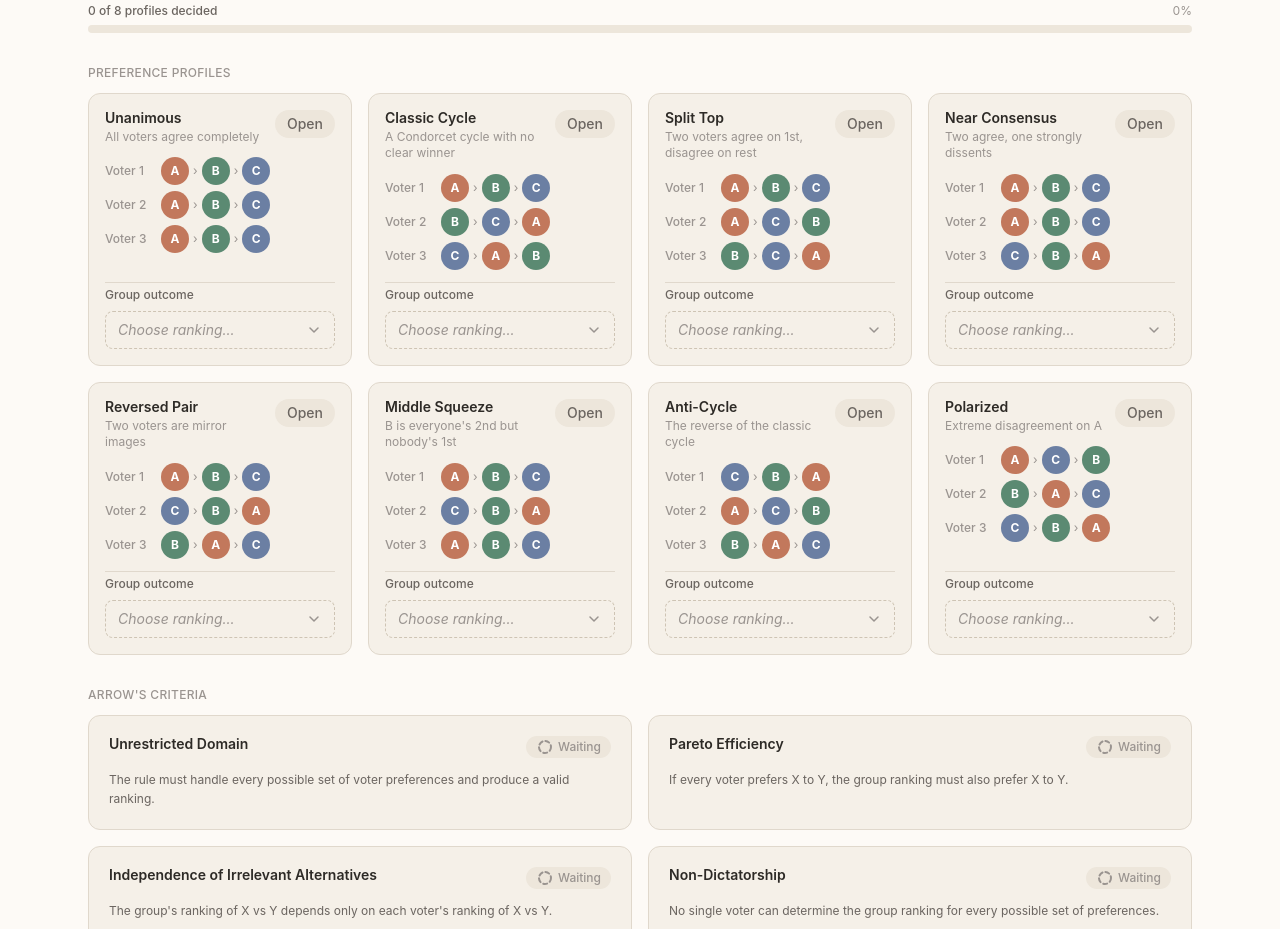
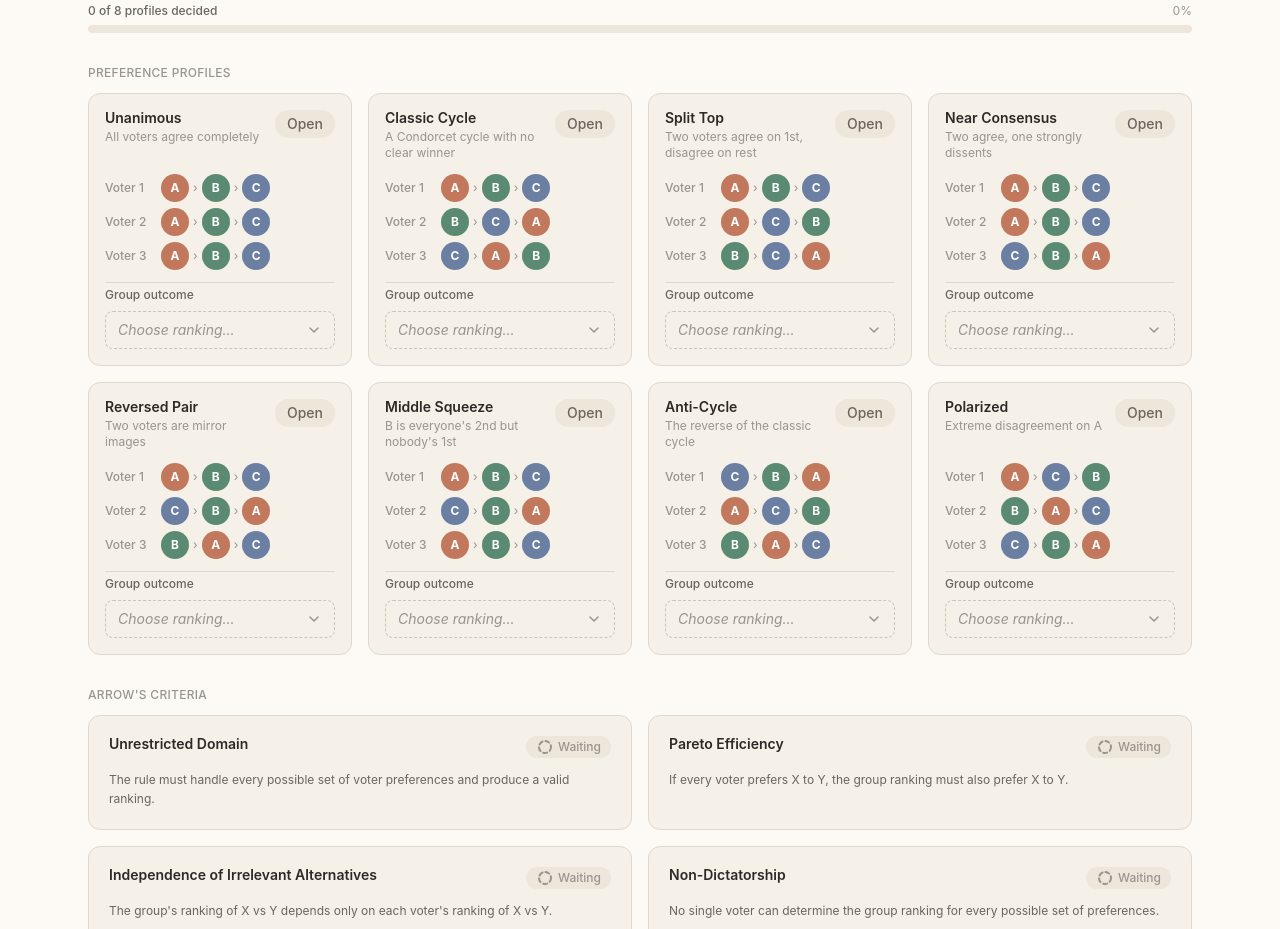
Before and after one commit to sean-reid/voting, a React (Vite) app: page / in a window 1280 px wide. Shown: the part 6260-7189 px from the top of the page. Built offline with nearby package versions, Linux system fonts and the light colour scheme; a web font is replaced by a local one.

Commit message:
Fix voter row alignment across sandbox profile cards
Card descriptions vary in height (one vs two lines), pushing voter
rows to different vertical positions across the grid. Set min-h on
the description to reserve two lines so all cards align.

```diff
--- a/src/components/interactive/ImpossibilitySandbox.tsx
+++ b/src/components/interactive/ImpossibilitySandbox.tsx
@@ -512,7 +512,7 @@
               <h3 className="text-sm font-semibold text-ink leading-snug">
                 {scenario.label}
               </h3>
-              <p className="text-xs text-ink-tertiary mt-0.5 leading-snug">
+              <p className="text-xs text-ink-tertiary mt-0.5 leading-snug min-h-[2lh]">
                 {scenario.description}
               </p>
             </div>
```
